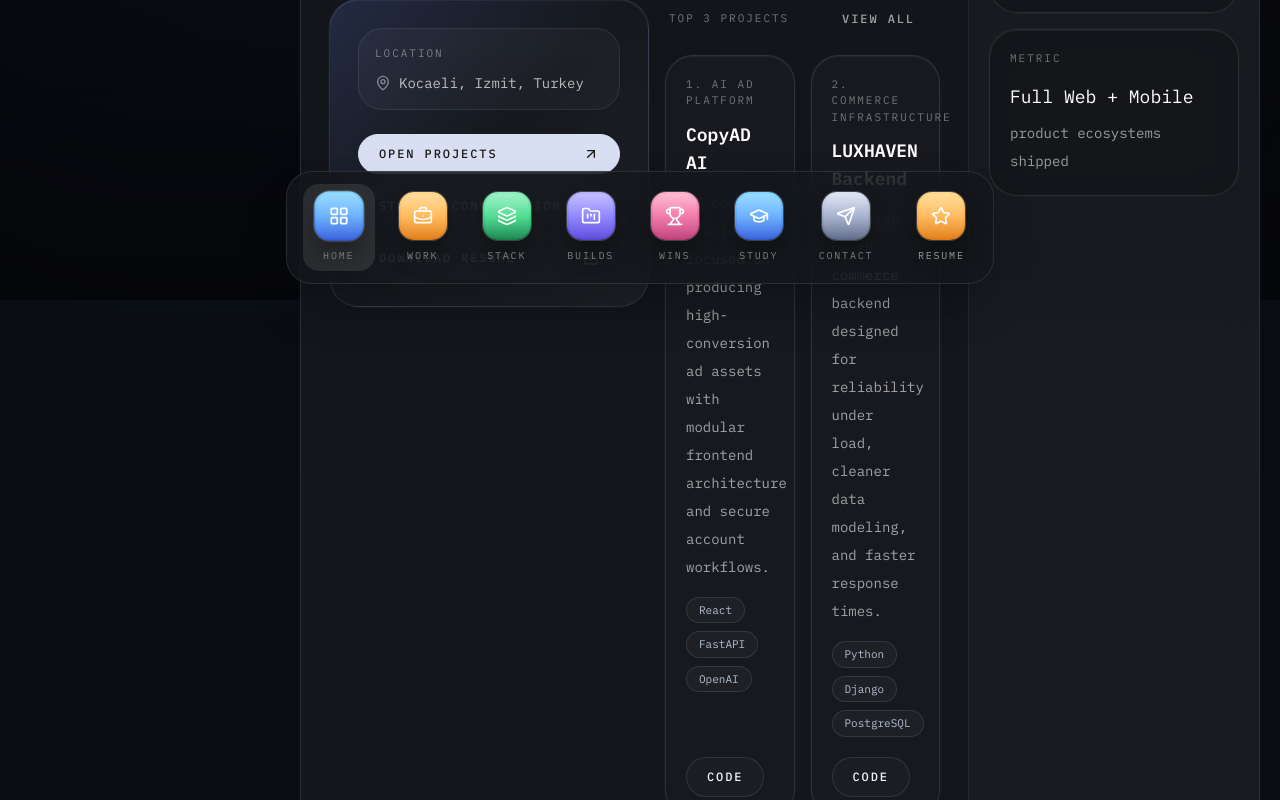
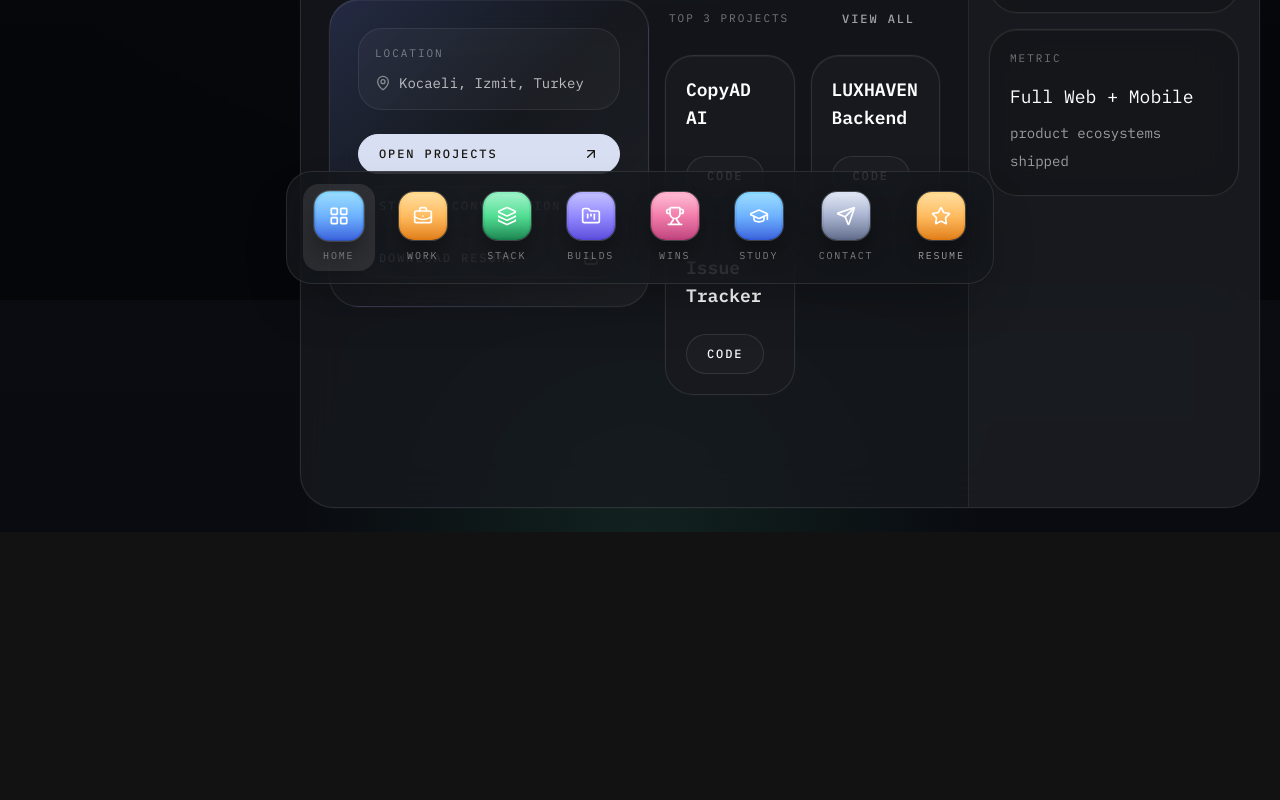
Before and after one commit to hkshakib/portfolio, a React (Vite) app: page / in a window 1280 px wide. Shown: the part 500-1300 px from the top of the page. After the commit the page ends 1032 px from the top, so only its background shows below. Built offline with nearby package versions, Linux system fonts and the light colour scheme.

Commit message:
Simplify overview top projects cards

```diff
--- a/src/views/OverviewView.jsx
+++ b/src/views/OverviewView.jsx
@@ -2,7 +2,6 @@ import { ArrowUpRight, Download, MapPin } from "lucide-react";
 import { portfolio, projects } from "../data/portfolio";
 import Card from "../components/ui/Card";
 import Button from "../components/ui/Button";
-import Tag from "../components/ui/Tag";
 import ViewHeader from "../components/portfolio/ViewHeader";
 
 export default function OverviewView() {
@@ -59,27 +58,21 @@ export default function OverviewView() {
             </Button>
           </div>
           <div className="grid gap-4 lg:grid-cols-2 2xl:grid-cols-3">
-            {featuredProjects.map((project, index) => (
+            {featuredProjects.map((project) => (
               <Card
                 key={project.title}
                 className="flex h-full flex-col rounded-[28px] p-5"
               >
-                <p className="text-[11px] uppercase tracking-[0.18em] text-white/[0.4]">
-                  {index + 1}. {project.eyebrow}
-                </p>
-                <h3 className="mt-3 text-lg font-semibold text-white">{project.title}</h3>
-                <p className="mt-3 text-sm leading-7 text-white/60">{project.summary}</p>
-                <div className="mt-4 flex flex-wrap gap-2">
-                  {project.stack.slice(0, 4).map((item) => (
-                    <Tag key={item}>{item}</Tag>
-                  ))}
-                </div>
-                <div className="mt-auto pt-5 flex flex-wrap gap-3">
-                  {project.links.map((link) => (
-                    <Button key={link.href} href={link.href} variant="secondary">
-                      {link.label}
-                    </Button>
-                  ))}
+                <h3 className="text-lg font-semibold text-white">{project.title}</h3>
+                <div className="mt-auto pt-6">
+                  {project.links
+                    .filter((link) => link.label.toLowerCase() === "code" || link.label.toLowerCase() === "repository")
+                    .slice(0, 1)
+                    .map((link) => (
+                      <Button key={link.href} href={link.href} variant="secondary">
+                        Code
+                      </Button>
+                    ))}
                 </div>
               </Card>
             ))}
```
